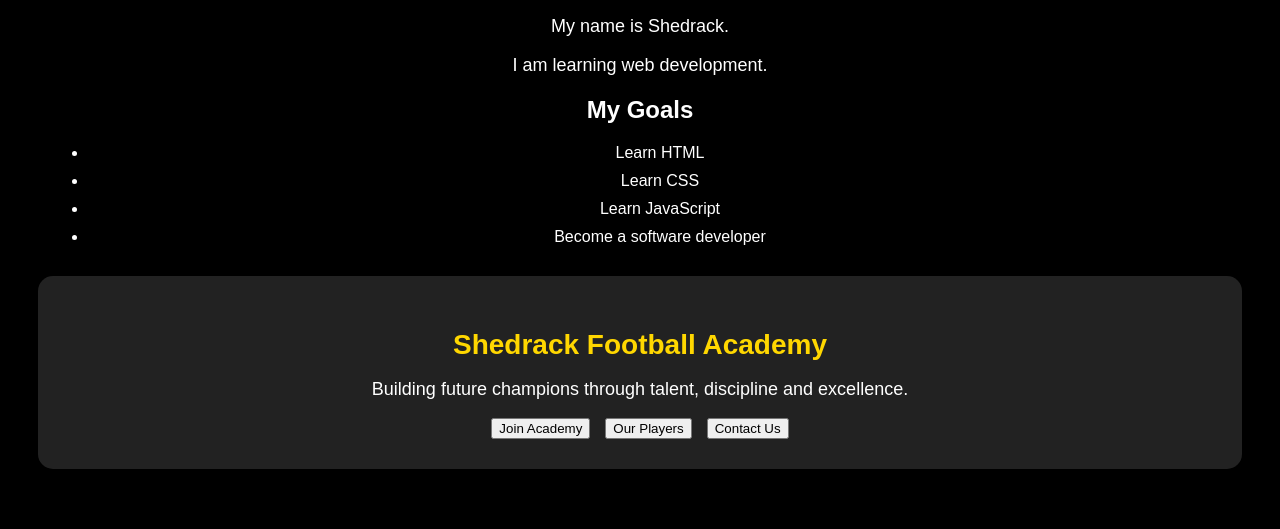
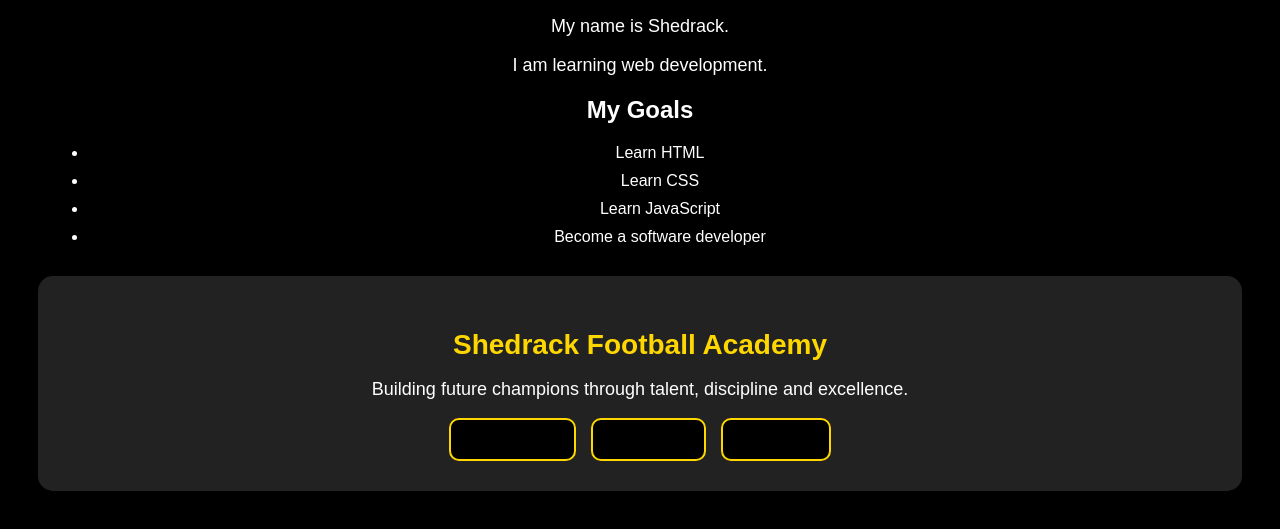
Before and after one commit to shedrack-dev1/My-First-Website, a plain HTML site: page index.html in a window 1280 px wide. Shown: the part 133-662 px from the top of the page. Drawn offline with Linux system fonts and the light colour scheme.

Commit message:
Update style.css

```diff
--- a/style.css
+++ b/style.css
@@ -47,3 +47,9 @@ li {
     border-radius: 15px;
     margin-top: 30px;
 }
+button {
+    background: black;
+    colour:white;
+    border:2px solid gold;
+    border-radius: 10px;
+    padding: 12px 20px;
```
